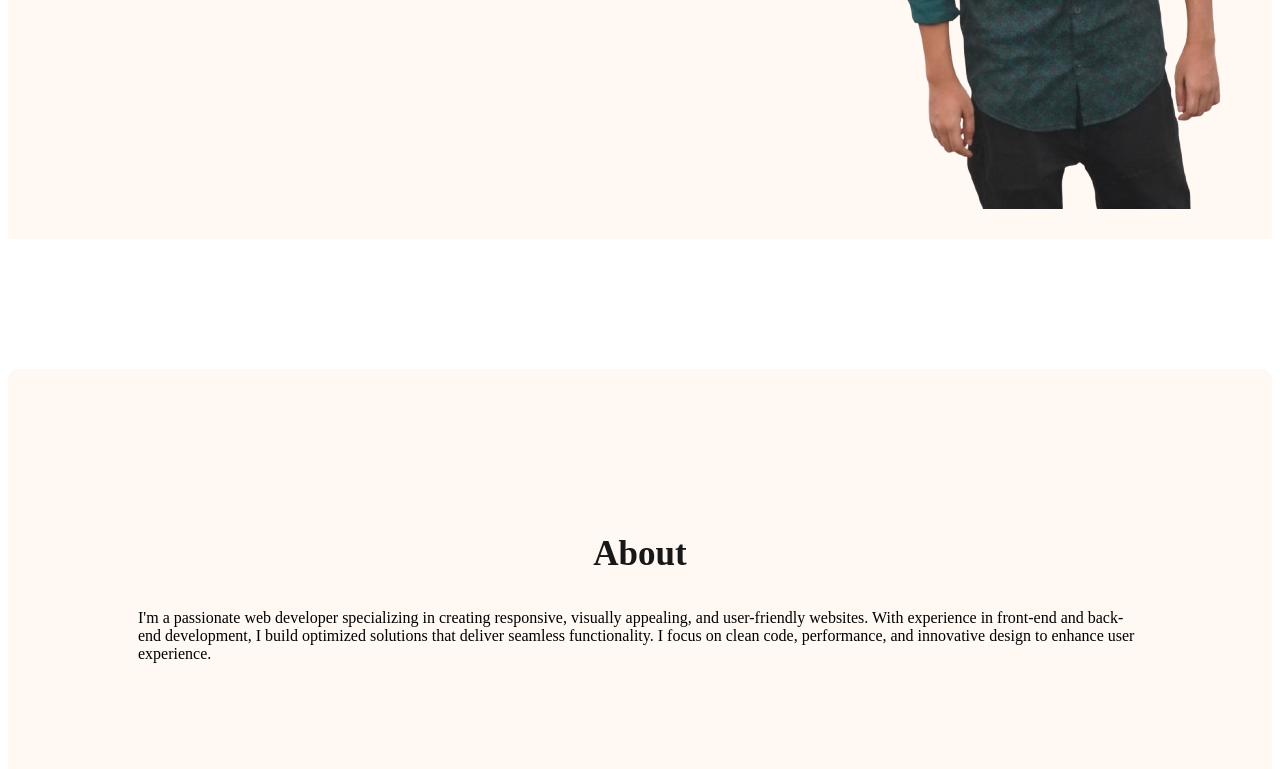
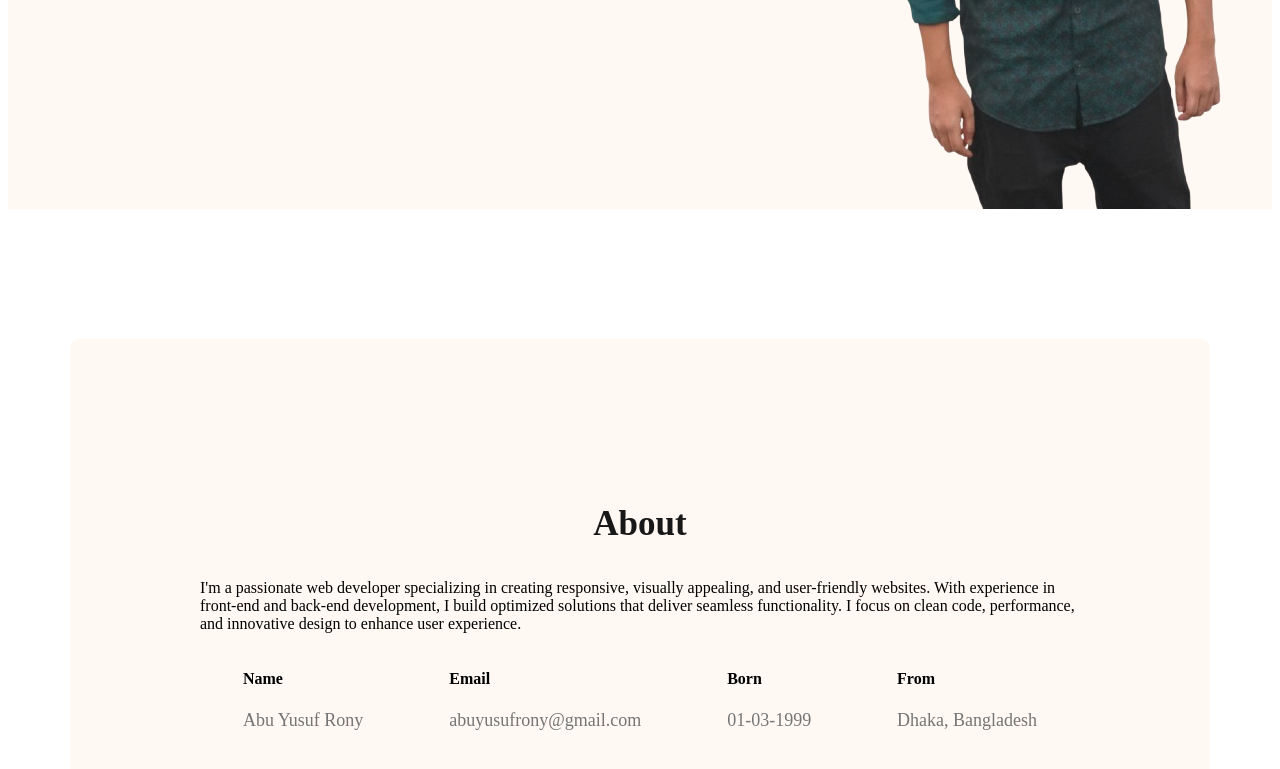
Before and after one commit to abuyusufrony/demoport, a plain HTML site: page index.html in a window 1280 px wide. Shown: the part 597-1366 px from the top of the page. Drawn offline with Linux system fonts and the light colour scheme.

Commit message:
about -info

```diff
--- a/index.html
+++ b/index.html
@@ -45,9 +45,33 @@
                 appealing, and user-friendly websites. With experience in front-end and back-end development, I build
                 optimized solutions that deliver seamless functionality. I focus on clean code, performance, and
                 innovative design to enhance user experience.</p>
+            <div class="about-container">
+                <div class="divabout-info">
+                    <h4 class="about-title">Name</h4>
+                    <p class="about-discription">Abu Yusuf Rony</p>
+                </div>
+                <div class="divabout-info">
+                    <h4 class="about-title">Email</h4>
+                    <p class="about-discription">abuyusufrony@gmail.com</p>
+                </div>
+                <div class="divabout-info">
+                    <h4 class="about-title">Born</h4>
+                    <p class="about-discription">01-03-1999</p>
+                </div>
+                <div class="divabout-info">
+                    <h4 class="about-title">From</h4>
+                    <p class="about-discription">Dhaka, Bangladesh</p>
+                </div>
+
+
+
+
+            </div>
 
 
         </section>
+
+
 
     </main>
     <footer>
--- a/styles/nav.css
+++ b/styles/nav.css
@@ -51,7 +51,7 @@ nav a {
 }
 
 .banner {
-    padding: 30px 30px 30px 150px;
+    padding: 30px 30px 0px 150px;
     display: flex;
     align-items: center;
 }
@@ -81,3 +81,18 @@ nav a {
     font-size: 18px;
 
 }
+
+main {
+    margin: 0 auto;
+    max-width: 1140px;
+}
+
+.about-container {
+    display: flex;
+    justify-content: space-around;
+}
+
+.about-info {
+    text-align: center;
+
+}
```
